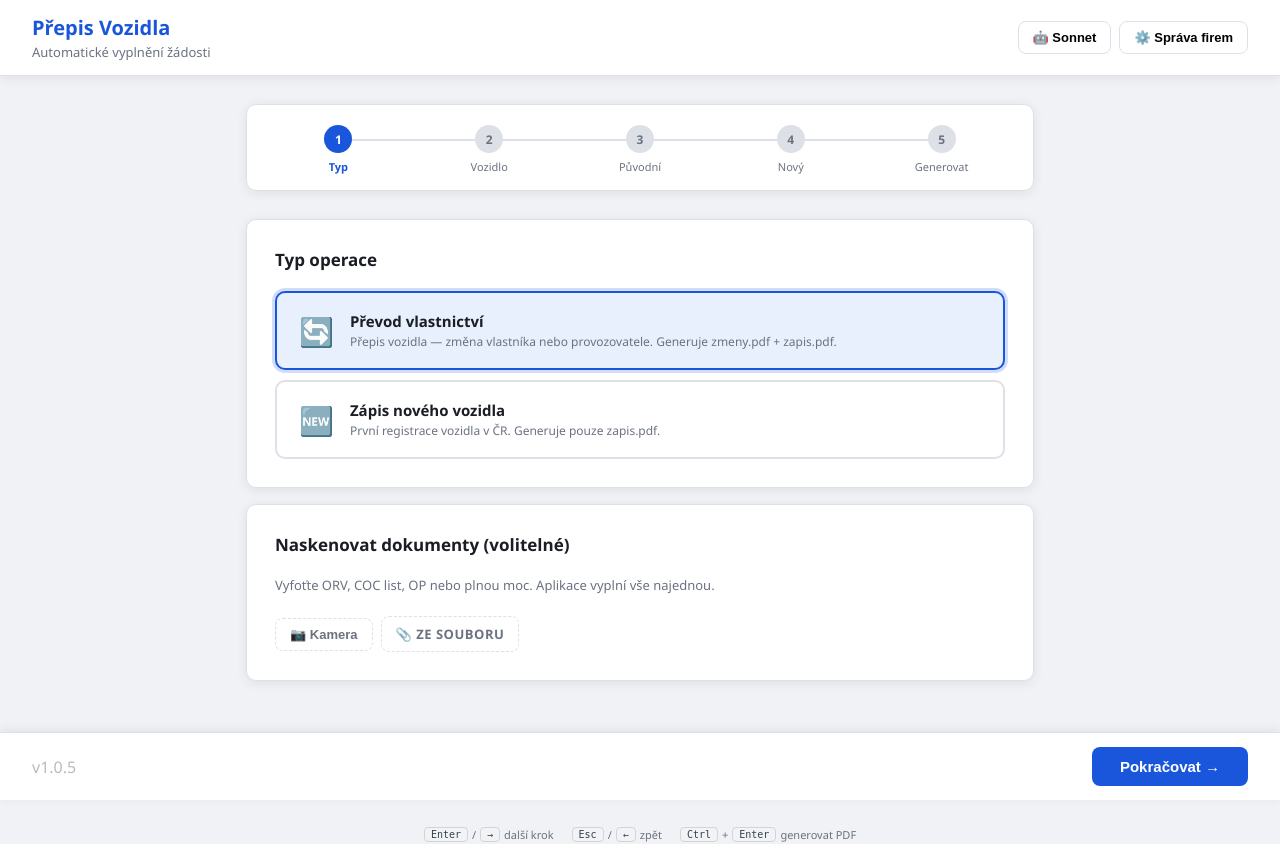
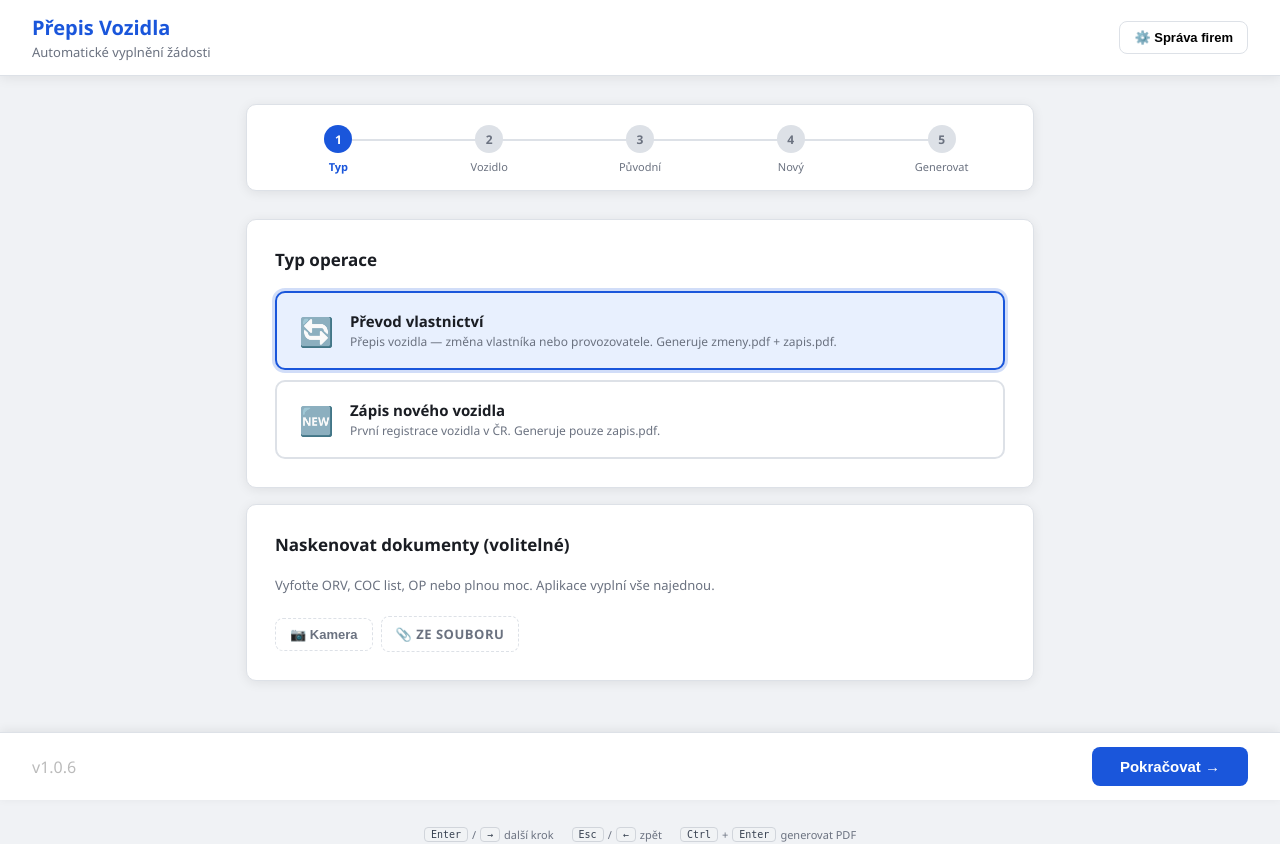
Before and after one commit to Kosacek/prepis-vozidla, a Flask app: page / in a window 1280 px wide. Run offline with Flask 3, Linux system fonts and the light colour scheme.

Commit message:
fix: load .env from MEIPASS; move model toggle to camera buttons; fix API key on NAS

```diff
--- a/prepis_app/templates/index.html
+++ b/prepis_app/templates/index.html
@@ -238,7 +238,6 @@
     <div class="subtitle">Automatické vyplnění žádosti</div>
   </div>
   <div style="display:flex;align-items:center;gap:8px;">
-    <button id="model-toggle-btn" onclick="toggleModel()" title="Přepnout AI model" style="padding:8px 14px;border-radius:8px;border:1.5px solid var(--border);background:#fff;cursor:pointer;font-size:13px;font-weight:600;display:flex;align-items:center;gap:6px;">🤖 Sonnet</button>
     <button onclick="openFirmyModal()" style="padding:8px 14px;border-radius:8px;border:1.5px solid var(--border);background:#fff;cursor:pointer;font-size:13px;font-weight:600;display:flex;align-items:center;gap:6px;">⚙️ Správa firem</button>
   </div>
 </header>
@@ -296,6 +295,7 @@
         <div style="display:flex;gap:8px;margin-top:8px;">
           <button onclick="capturePhoto()" style="flex:1;padding:10px;background:var(--primary);color:#fff;border:none;border-radius:8px;font-size:14px;font-weight:700;cursor:pointer;">📸 Vyfotit</button>
           <button onclick="closeCamera()" style="padding:10px 14px;background:#f3f4f6;border:1.5px solid var(--border);border-radius:8px;font-size:13px;cursor:pointer;">✕ Zavřít</button>
+          <button id="model-toggle-btn" onclick="toggleModel()" title="Přepnout AI model" style="padding:10px 14px;border-radius:8px;border:1.5px solid var(--border);background:#fff;cursor:pointer;font-size:13px;font-weight:600;">🤖 Sonnet</button>
         </div>
       </div>
       <canvas id="camera-canvas" style="display:none;"></canvas>
--- a/prepis_app/version.py
+++ b/prepis_app/version.py
@@ -1 +1 @@
-__version__ = "1.0.5"
+__version__ = "1.0.6"
```
